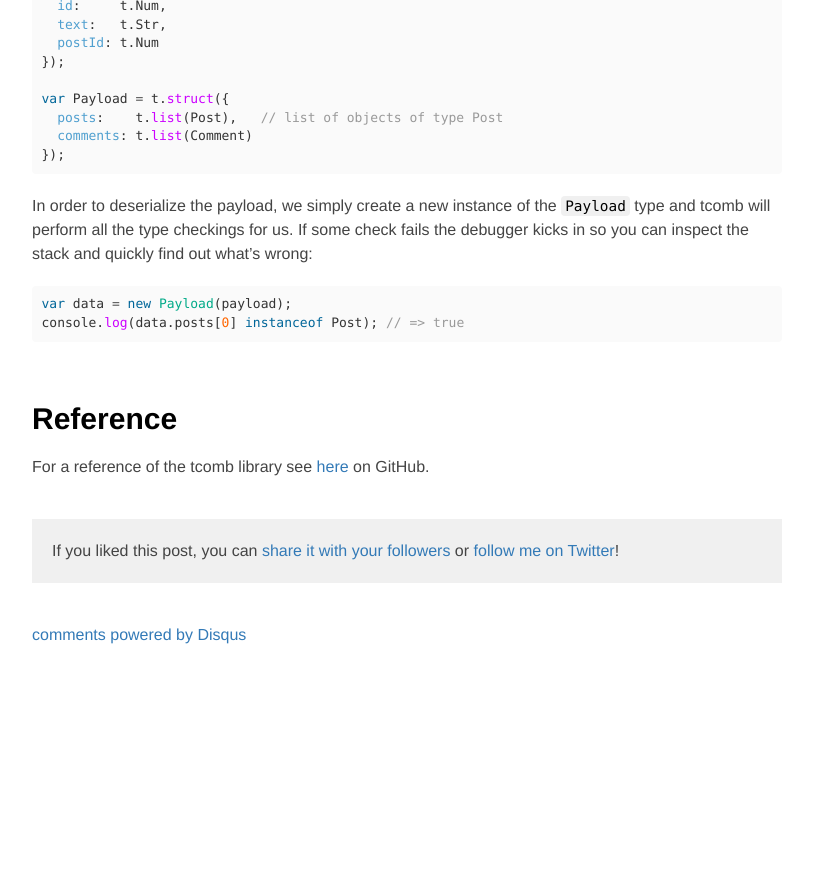
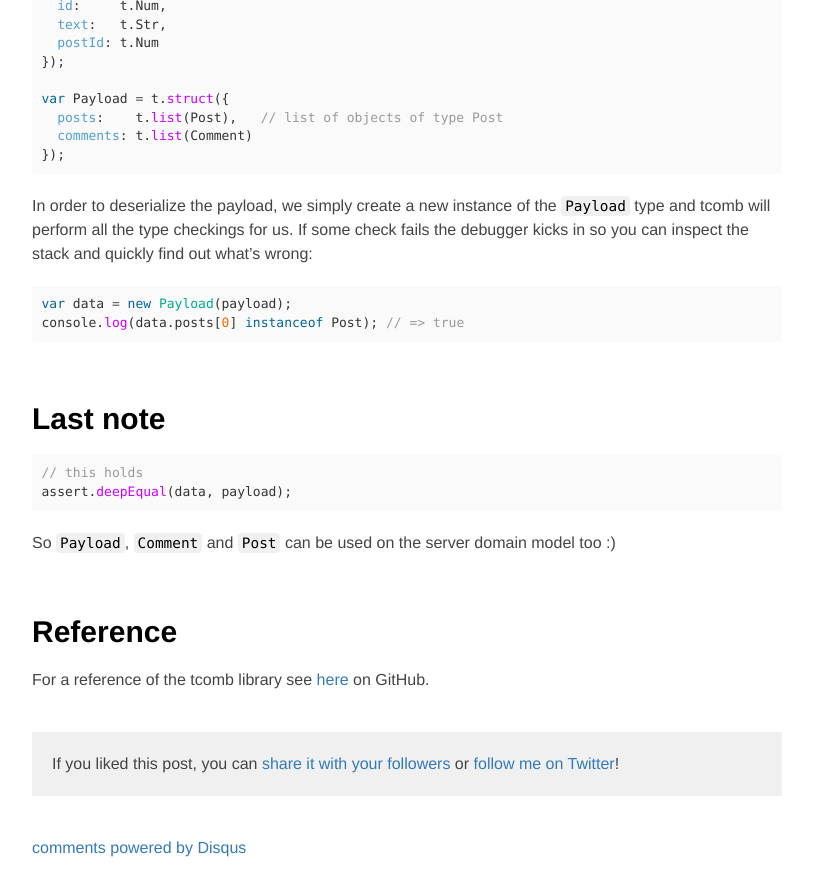
Before and after one commit to gcanti/gcanti.github.io, a Jekyll site: the page built from _posts/2014-09-12-json-deserialization-into-an-object-model.md, in a window 1280 px wide and 900 px high, scrolled down 2421 px. Shown: the top 896 px of the window, without its empty margins (233-1046 px from the left). Built offline with Jekyll 4.4.1, drawn with Linux system fonts in a browser that asks for light colours; nearby versions of some CDN libraries; Markdown is read by kramdown in place of the engine named in the settings; comment, search, counter and statistics services are not loaded; before the commit the page ends 3108 px from its top, so only the background shows below that.

Commit message:
added last note

````diff
--- a/_posts/2014-09-12-json-deserialization-into-an-object-model.md
+++ b/_posts/2014-09-12-json-deserialization-into-an-object-model.md
@@ -119,6 +119,15 @@ var data = new Payload(payload);
 console.log(data.posts[0] instanceof Post); // => true
 ```
 
+## Last note
+
+```js
+// this holds
+assert.deepEqual(data, payload);
+```
+
+So `Payload`, `Comment` and `Post` can be used on the server domain model too :)
+
 ## Reference
 
 For a reference of the tcomb library see [here](https://github.com/gcanti/tcomb) on GitHub.
````
